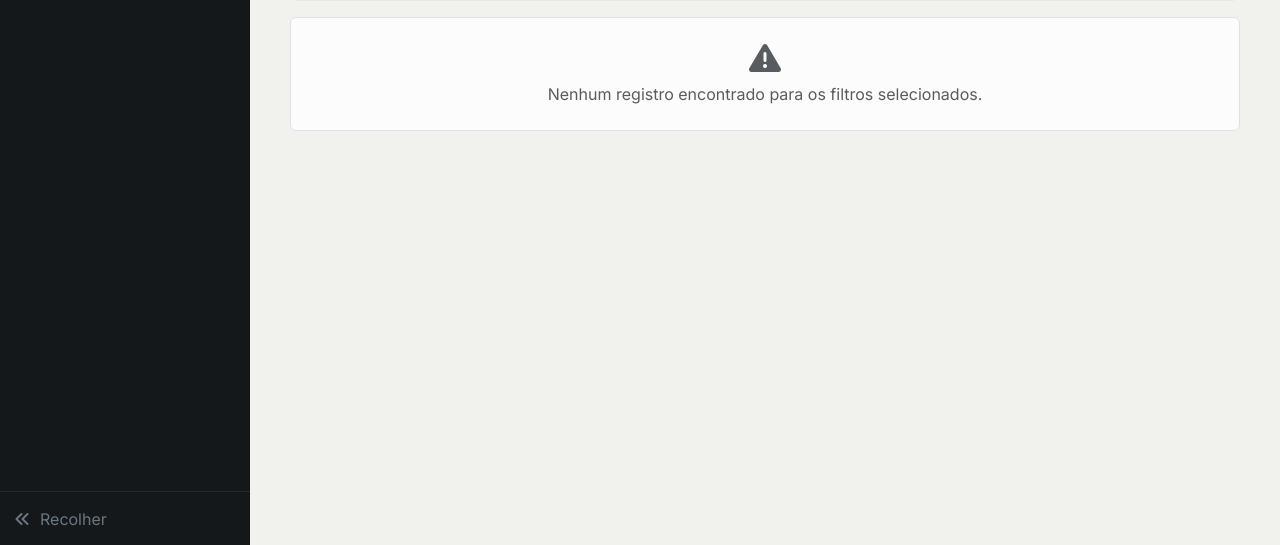
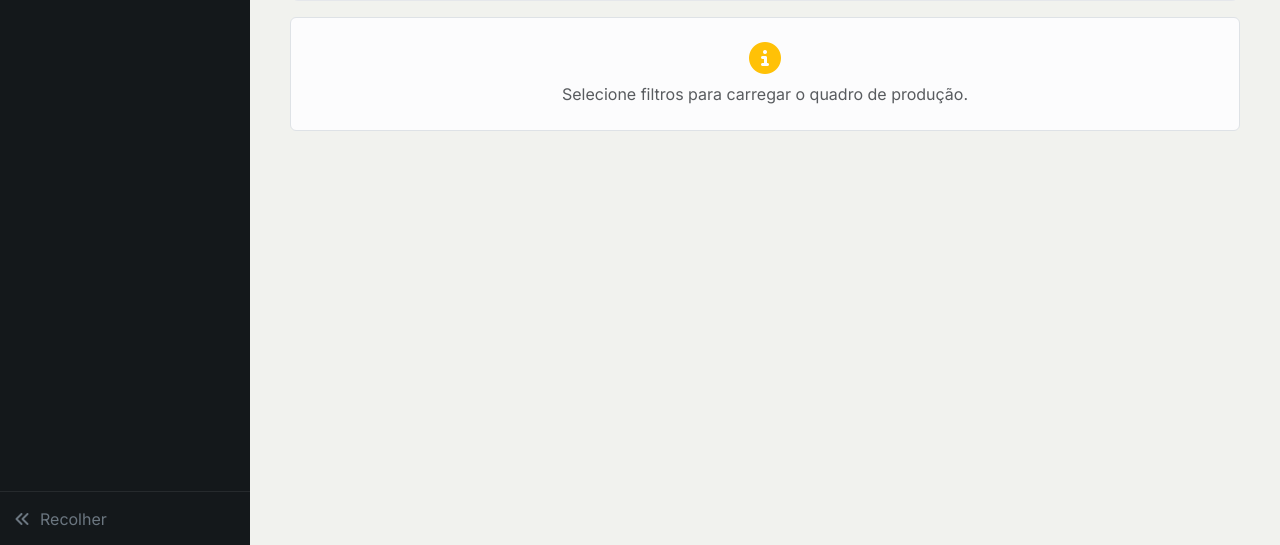
Before and after one commit to Luannz/Sistema_Tempo_Producao, a Django app: page /dashboard/ in a window 1280 px wide. Shown: the part 255-800 px from the top of the page. Run offline with Django 5.2, Linux system fonts and the light colour scheme; the visitor is signed in with stand-in values (Sample User, id 1); data that the repository does not hold is empty.

Commit message:
ajustando a mensagem pra quando nao tem filtros selecionados

```diff
--- a/core/templates/core/dashboard_producao.html
+++ b/core/templates/core/dashboard_producao.html
@@ -229,7 +229,7 @@
     {% if not tem_filtro_ativo %}
         <div class="alert alert-light border text-center text-muted py-4" role="alert">
             <i class="fa-solid fa-circle-info fa-2x mb-2 text-warning d-block"></i>
-            Selecione ao menos um filtro para carregar o quadro de produção.
+            Selecione filtros para carregar o quadro de produção.
         </div>
 
     {% elif not linhas %}
--- a/core/views.py
+++ b/core/views.py
@@ -1111,7 +1111,7 @@ def dashboard_producao(request):
         "faixas": faixas,
         "totais": totais,
         "filtros": filtros,
-        "tem_filtro_ativo": any(filtros.values()),
+        "tem_filtro_ativo": any([filtros["data"], request.GET.get("setor"), request.GET.get("operador")]),
         "setores": setores,
         "operadores": operadores,
     }
```
